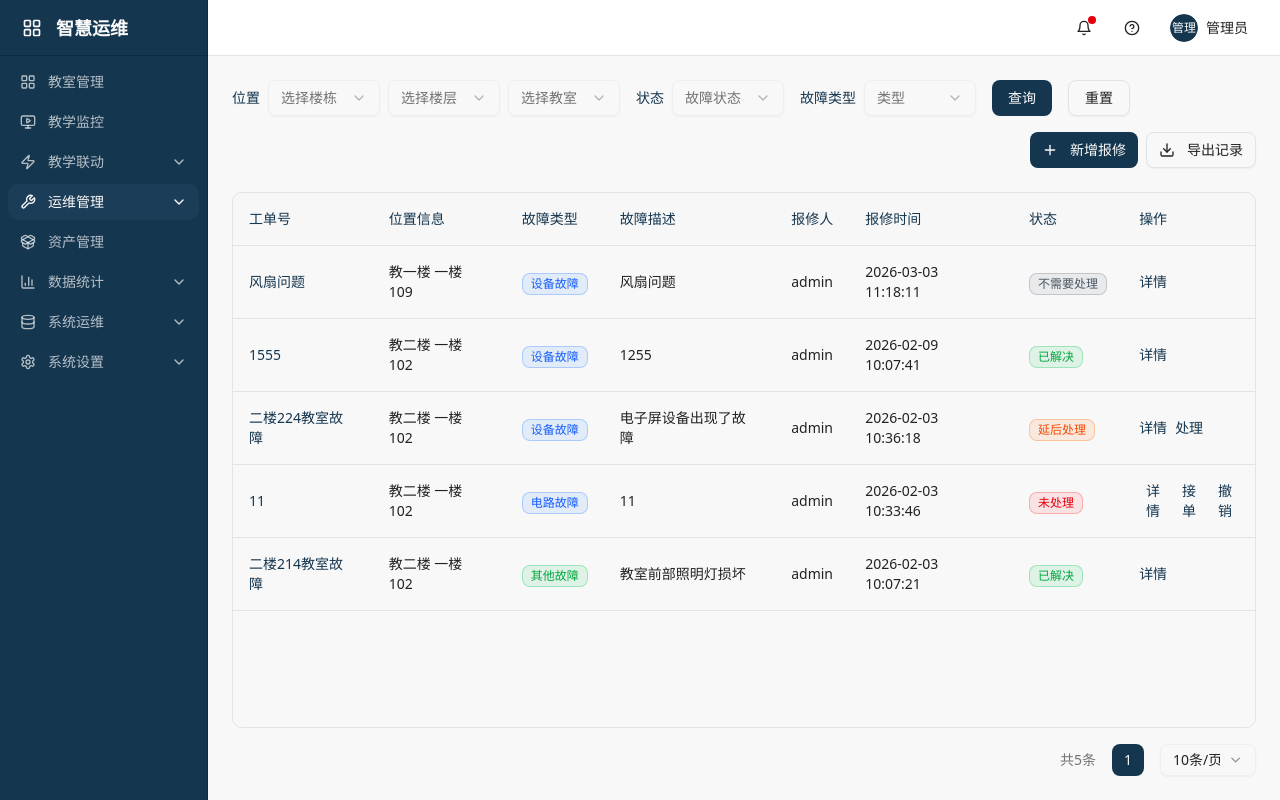
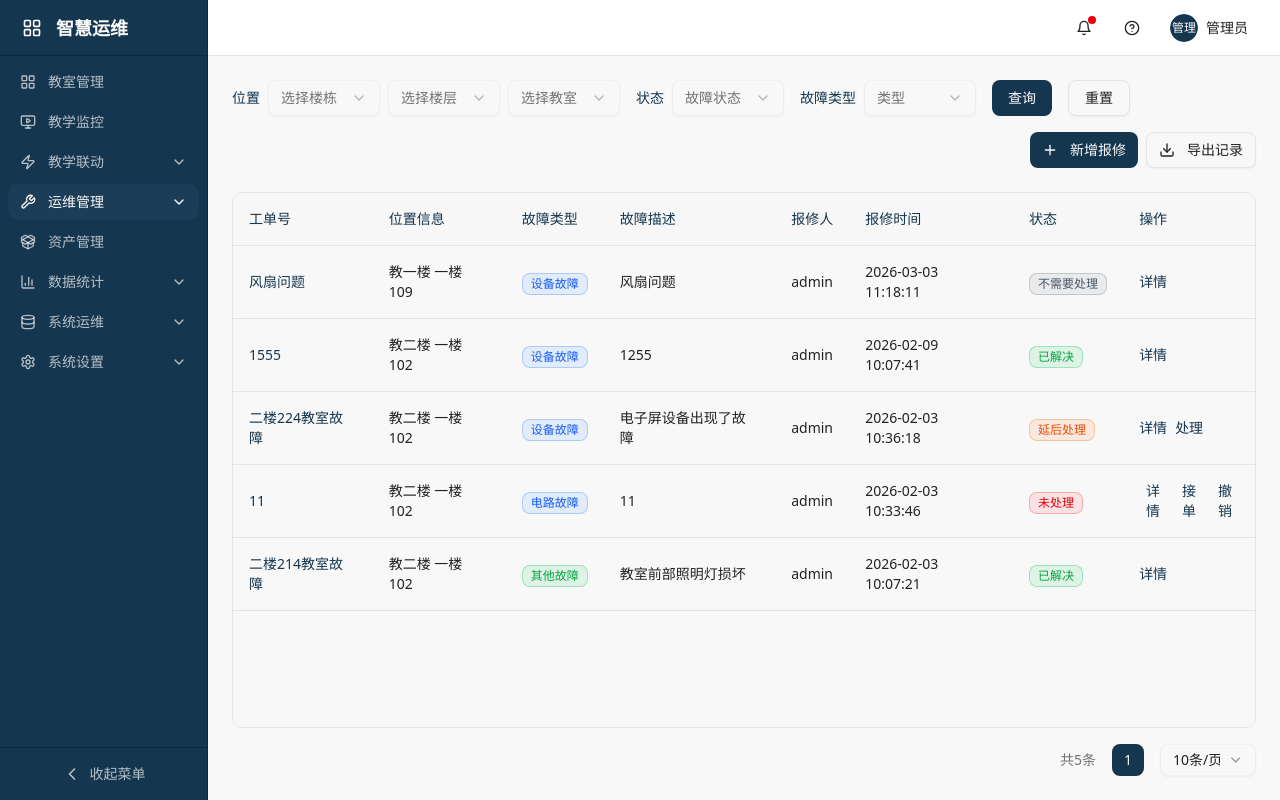
Before and after one commit to huzomi/classroom-management-ui-light, a Next.js app: page /operations/maintenance in a window 1280 px wide. Built offline with nearby package versions, Linux system fonts and the light colour scheme.

Commit message:
feat: add SidebarContext and update PlatformSidebar for collapsible sidebar

```diff
--- a/app/layout.tsx
+++ b/app/layout.tsx
@@ -5,6 +5,7 @@ import { Analytics } from "@vercel/analytics/next"
 import "./globals.css"
 import { PlatformSidebar } from "@/components/layout/platform-sidebar"
 import { PlatformHeader } from "@/components/layout/platform-header"
+import { SidebarProvider } from "@/components/layout/sidebar-context"
 
 const _geist = Geist({ subsets: ["latin"] })
 const _geistMono = Geist_Mono({ subsets: ["latin"] })
@@ -40,6 +41,7 @@ export default function RootLayout({
   return (
     <html lang="zh-CN">
       <body className={`font-sans antialiased`}>
+        <SidebarProvider>
           <div className="flex h-screen overflow-hidden bg-background">
             <PlatformSidebar />
             <div className="flex flex-1 flex-col overflow-hidden">
@@ -47,6 +49,7 @@ export default function RootLayout({
               <main className="flex-1 overflow-auto">{children}</main>
             </div>
           </div>
+        </SidebarProvider>
         <Analytics />
       </body>
     </html>
--- a/components/layout/platform-sidebar.tsx
+++ b/components/layout/platform-sidebar.tsx
@@ -13,8 +13,12 @@ import {
   Wrench,
   Database,
   ChevronDown,
+  ChevronLeft,
+  ChevronRight,
 } from "lucide-react"
 import { useState } from "react"
+import { useSidebar } from "./sidebar-context"
+import { Tooltip, TooltipContent, TooltipProvider, TooltipTrigger } from "@/components/ui/tooltip"
 
 const navItems = [
   {
@@ -87,22 +91,33 @@ const navItems = [
 export function PlatformSidebar() {
   const pathname = usePathname()
   const [expandedItems, setExpandedItems] = useState<string[]>([])
+  const { isCollapsed, toggleSidebar } = useSidebar()
 
   const toggleExpand = (title: string) => {
     setExpandedItems((prev) => (prev.includes(title) ? prev.filter((item) => item !== title) : [...prev, title]))
   }
 
   return (
-    <div className="flex h-screen w-52 flex-col border-r border-sidebar-border bg-sidebar">
+    <TooltipProvider delayDuration={0}>
+      <div
+        className={cn(
+          "flex h-screen flex-col border-r border-sidebar-border bg-sidebar transition-all duration-300",
+          isCollapsed ? "w-16" : "w-52"
+        )}
+      >
+        {/* Header */}
         <div className="flex h-14 items-center border-b border-sidebar-border px-4">
           <Link href="/" className="flex items-center gap-2">
-          <div className="flex h-8 w-8 items-center justify-center rounded-lg bg-primary">
+            <div className="flex h-8 w-8 items-center justify-center rounded-lg bg-primary flex-shrink-0">
               <LayoutGrid className="h-5 w-5 text-primary-foreground" />
             </div>
-          <span className="text-lg font-semibold text-sidebar-foreground">智慧运维</span>
+            {!isCollapsed && (
+              <span className="text-lg font-semibold text-sidebar-foreground whitespace-nowrap">智慧运维</span>
+            )}
           </Link>
         </div>
 
+        {/* Navigation */}
         <nav className="scrollbar-hide flex-1 space-y-1 overflow-y-auto p-2">
           {navItems.map((item) => {
             const Icon = item.icon
@@ -111,6 +126,68 @@ export function PlatformSidebar() {
             const isActive = item.href ? pathname === item.href : false
             const hasActiveChild = hasSubItems ? item.subItems.some((sub) => pathname === sub.href) : false
 
+            // 折叠状态下的渲染
+            if (isCollapsed) {
+              if (hasSubItems) {
+                return (
+                  <Tooltip key={item.title}>
+                    <TooltipTrigger asChild>
+                      <button
+                        onClick={() => toggleExpand(item.title)}
+                        className={cn(
+                          "flex w-full items-center justify-center rounded-lg p-2 text-sm font-medium transition-colors",
+                          hasActiveChild
+                            ? "bg-sidebar-accent text-sidebar-accent-foreground"
+                            : "text-sidebar-foreground/70 hover:bg-sidebar-accent/50 hover:text-sidebar-foreground",
+                        )}
+                      >
+                        <Icon className="h-5 w-5" />
+                      </button>
+                    </TooltipTrigger>
+                    <TooltipContent side="right" className="flex flex-col gap-1">
+                      <span className="font-medium">{item.title}</span>
+                      <div className="flex flex-col gap-1 mt-1">
+                        {item.subItems!.map((subItem) => (
+                          <Link
+                            key={subItem.href}
+                            href={subItem.href}
+                            className={cn(
+                              "text-xs px-2 py-1 rounded hover:bg-accent",
+                              pathname === subItem.href ? "bg-accent" : ""
+                            )}
+                          >
+                            {subItem.title}
+                          </Link>
+                        ))}
+                      </div>
+                    </TooltipContent>
+                  </Tooltip>
+                )
+              } else {
+                return (
+                  <Tooltip key={item.title}>
+                    <TooltipTrigger asChild>
+                      <Link
+                        href={item.href!}
+                        className={cn(
+                          "flex items-center justify-center rounded-lg p-2 text-sm font-medium transition-colors",
+                          isActive
+                            ? "bg-sidebar-accent text-sidebar-accent-foreground"
+                            : "text-sidebar-foreground/70 hover:bg-sidebar-accent/50 hover:text-sidebar-foreground",
+                        )}
+                      >
+                        <Icon className="h-5 w-5" />
+                      </Link>
+                    </TooltipTrigger>
+                    <TooltipContent side="right">
+                      {item.title}
+                    </TooltipContent>
+                  </Tooltip>
+                )
+              }
+            }
+
+            // 展开状态下的渲染
             return (
               <div key={item.title}>
                 {hasSubItems ? (
@@ -170,6 +247,24 @@ export function PlatformSidebar() {
             )
           })}
         </nav>
+
+        {/* Collapse Toggle Button */}
+        <div className="border-t border-sidebar-border p-2">
+          <button
+            onClick={toggleSidebar}
+            className="flex w-full items-center justify-center rounded-lg p-2 text-sidebar-foreground/70 hover:bg-sidebar-accent/50 hover:text-sidebar-foreground transition-colors"
+          >
+            {isCollapsed ? (
+              <ChevronRight className="h-5 w-5" />
+            ) : (
+              <>
+                <ChevronLeft className="h-5 w-5" />
+                <span className="ml-2 text-sm">收起菜单</span>
+              </>
+            )}
+          </button>
         </div>
+      </div>
+    </TooltipProvider>
   )
 }
--- /dev/null
+++ b/components/layout/sidebar-context.tsx
@@ -0,0 +1,37 @@
+"use client"
+
+import { createContext, useContext, useState, type ReactNode } from "react"
+
+interface SidebarContextType {
+  isCollapsed: boolean
+  toggleSidebar: () => void
+  setCollapsed: (collapsed: boolean) => void
+}
+
+const SidebarContext = createContext<SidebarContextType | undefined>(undefined)
+
+export function SidebarProvider({ children }: { children: ReactNode }) {
+  const [isCollapsed, setIsCollapsed] = useState(false)
+
+  const toggleSidebar = () => {
+    setIsCollapsed((prev) => !prev)
+  }
+
+  const setCollapsed = (collapsed: boolean) => {
+    setIsCollapsed(collapsed)
+  }
+
+  return (
+    <SidebarContext.Provider value={{ isCollapsed, toggleSidebar, setCollapsed }}>
+      {children}
+    </SidebarContext.Provider>
+  )
+}
+
+export function useSidebar() {
+  const context = useContext(SidebarContext)
+  if (context === undefined) {
+    throw new Error("useSidebar must be used within a SidebarProvider")
+  }
+  return context
+}
```
Lines whose indentation alone changed are shown as unchanged.
